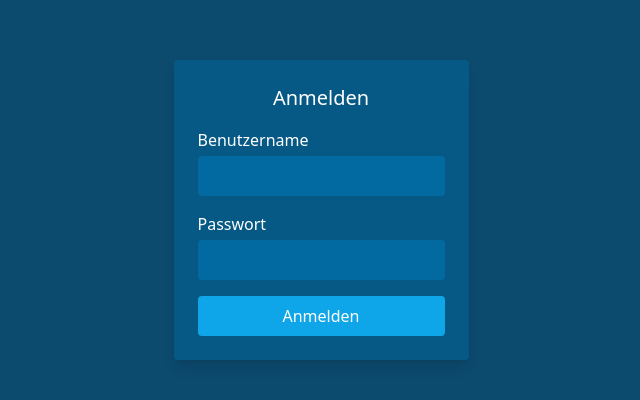
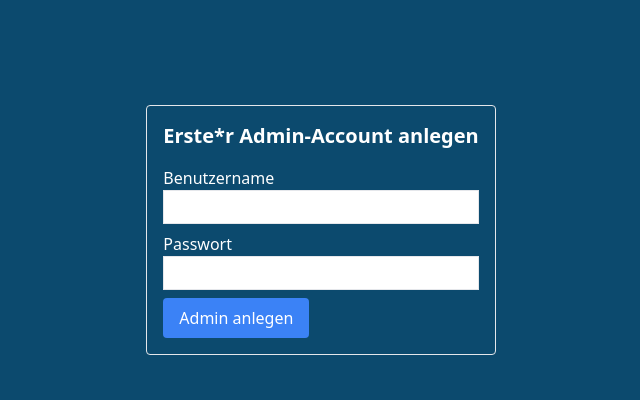
Before and after one commit to marsmarsmarsmarsmars/Drehkreuzarmbaendchen, a React (Vite) app in the folder client/: page /setup in a window 1280 px wide. Before the commit this address led to /login. Shown: the part 190-590 px from the top of the page, without its empty margins (319-959 px from the left). Built offline with nearby package versions, Linux system fonts and the light colour scheme.

Commit message:
UI Handling first user is admin --> create on first visted hat frontend

```diff
--- a/client/src/App.jsx
+++ b/client/src/App.jsx
@@ -1,7 +1,7 @@
 import React from "react";
 import { Routes, Route, Navigate } from "react-router-dom";
 import Login from "./components/Login.jsx";
-import Dashboard from "./components/Dashboard.jsx";
+import SetupAdmin from "./components/SetupAdmin.jsx";
 import { useAuth } from "./services/api.ts";
 
 export default function App() {
@@ -10,6 +10,7 @@ export default function App() {
   return (
     <Routes>
       <Route path="/login" element={<Login />} />
+      <Route path="/setup" element={<SetupAdmin />} />
       <Route
         path="/dashboard"
         element={token ? <Dashboard /> : <Navigate to="/login" replace />}
--- /dev/null
+++ b/client/src/components/SetupAdmin.jsx
@@ -0,0 +1,55 @@
+import React, { useState } from "react";
+import { useNavigate } from "react-router-dom";
+import { api } from "../services/api.ts";
+
+export default function SetupAdmin() {
+  const [username, setUsername] = useState("");
+  const [password, setPassword] = useState("");
+  const [error, setError] = useState("");
+  const navigate = useNavigate();
+
+  const handleSubmit = async (e) => {
+    e.preventDefault();
+    setError("");
+    try {
+      // Create first admin user (no auth required when no users exist)
+      await api.post("/users", { username, password, role: "admin" });
+      // After creation, go to login page
+      navigate("/login");
+    } catch (err) {
+      setError(err.response?.data?.detail || "Fehler beim Anlegen des Administrators");
+    }
+  };
+
+  return (
+    <div className="max-w-md mx-auto mt-10 p-4 border rounded">
+      <h2 className="text-xl font-bold mb-4">Erste*r Admin-Account anlegen</h2>
+      {error && <div className="text-red-600 mb-2">{error}</div>}
+      <form onSubmit={handleSubmit}>
+        <div className="mb-2">
+          <label className="block">Benutzername</label>
+          <input
+            type="text"
+            value={username}
+            onChange={(e) => setUsername(e.target.value)}
+            className="w-full border p-1"
+            required
+          />
+        </div>
+        <div className="mb-2">
+          <label className="block">Passwort</label>
+          <input
+            type="password"
+            value={password}
+            onChange={(e) => setPassword(e.target.value)}
+            className="w-full border p-1"
+            required
+          />
+        </div>
+        <button type="submit" className="bg-blue-500 text-white px-4 py-2 rounded">
+          Admin anlegen
+        </button>
+      </form>
+    </div>
+  );
+}
```
Also changed, not shown: 1 other file (tests, documents, lock files or other folders).
